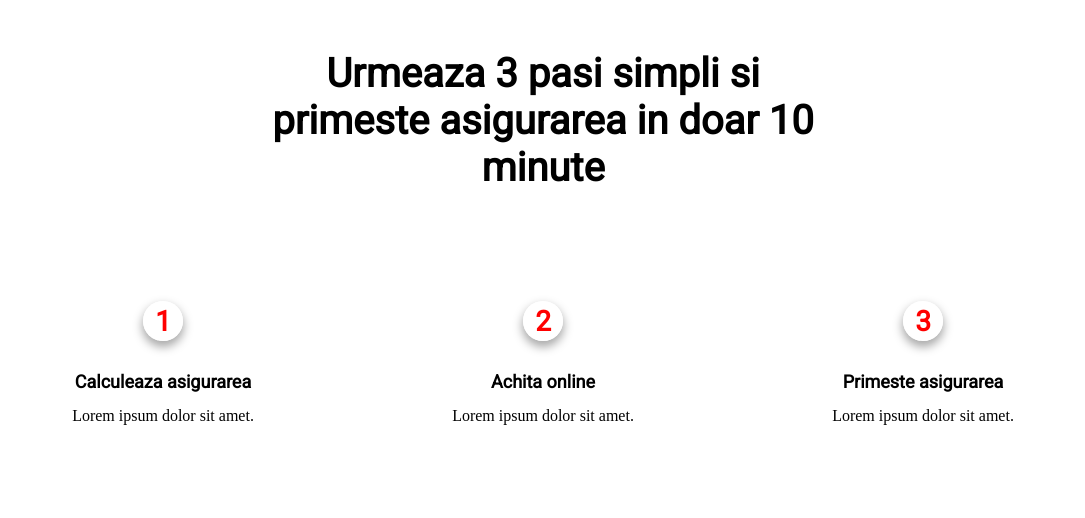
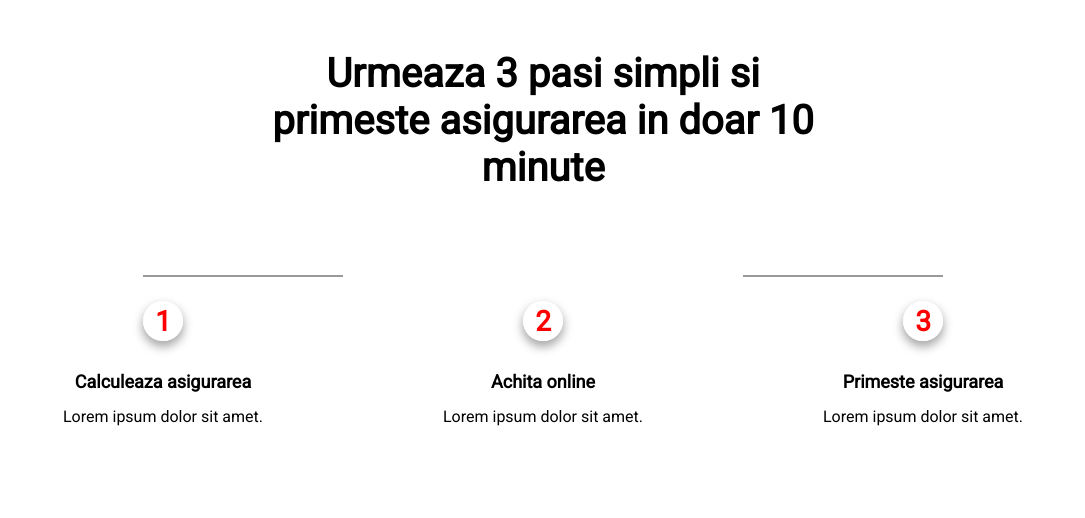
Before and after one commit to Ulugbek-Akmalovich-Shodimurodov/17-dars_amaliyot_yakun, a plain HTML site: page index.html in a window 1280 px wide. Shown: the top 518 px of the page, without its empty margins (97-1182 px from the left). Drawn offline with Linux system fonts and the light colour scheme.

Commit message:
code_finish

```diff
--- a/css/styles.css
+++ b/css/styles.css
@@ -65,6 +65,30 @@
     margin: 15px auto;
 }
 
+.paragrif0 {
+    font-family: 'roboto';
+}
+
+.card2::after {
+    content: '';
+    width: 200px;
+    left: 840px;
+    top: 275px;
+    height: 2px;
+    position: absolute;
+    background-color: #999;
+}
+
+.card2::before {
+    content: '';
+    width: 200px;
+    right: 840px;
+    top: 275px;
+    height: 2px;
+    position: absolute;
+    background-color: #999;
+}
+
 .section_paragrif {
     display: flex;
     font-family: 'roboto';
@@ -88,8 +112,6 @@
     border: 1px solid;
     background-color: red;
 }
-
-.cards {}
 
 .card_img {
     margin-top: 15px;
@@ -204,10 +226,6 @@
     position: relative;
 }
 
-.iconka {
-    position: absolute;
-}
-
 .form_img {
     position: absolute;
     top: 0;
--- a/index.html
+++ b/index.html
@@ -31,12 +31,12 @@
                         <h3 class="card_title">
                             Calculeaza asigurarea
                         </h3>
-                        <p>
+                        <p class="paragrif0">
                             Lorem ipsum dolor sit amet.
 
                         </p>
                     </div>
-                    <div class="card">
+                    <div class="card card2">
                         <div class="icon">
                             <p class="number">
                                 2
@@ -45,7 +45,7 @@
                         <h3 class="card_title">
                             Achita online
                         </h3>
-                        <p>
+                        <p class="paragrif0">
                             Lorem ipsum dolor sit amet.
 
                         </p>
@@ -59,7 +59,7 @@
                         <h3 class="card_title">
                             Primeste asigurarea
                         </h3>
-                        <p>
+                        <p class="paragrif0">
                             Lorem ipsum dolor sit amet.
 
                         </p>
```
